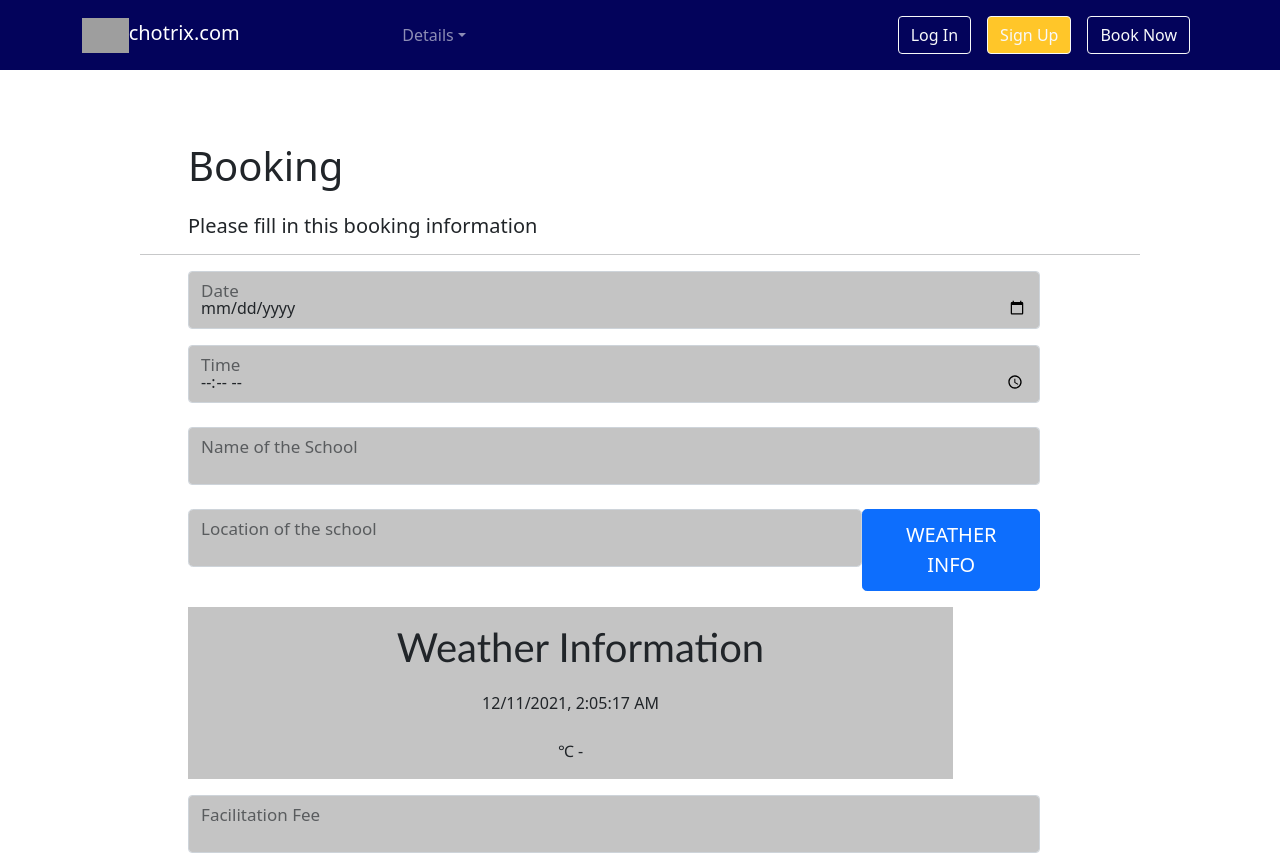
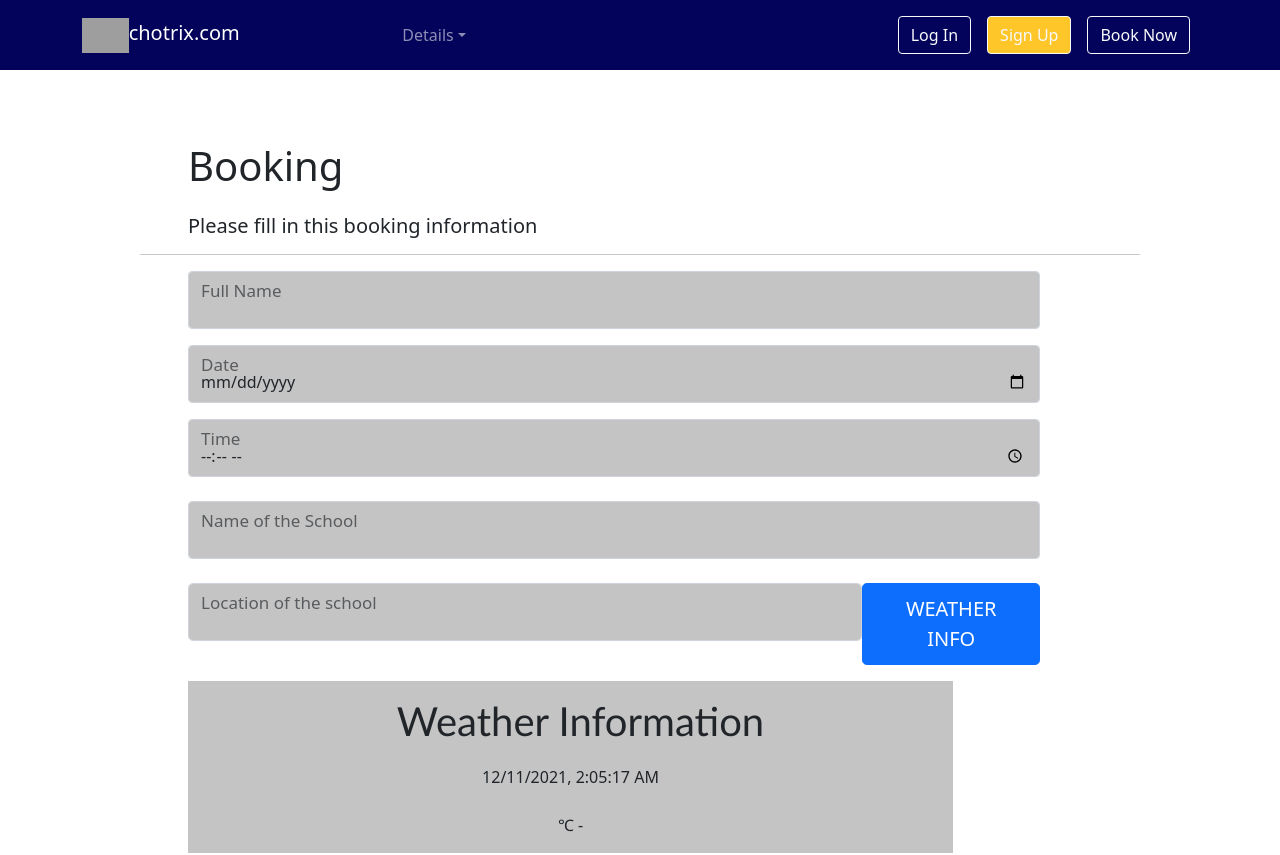
Before and after one commit to JOANITA-51/booking, a React (Create React App) app in the folder booking/: page /book-now in a window 1280 px wide. Shown: the top 855 px of the page. Built offline with nearby package versions, Linux system fonts and the light colour scheme; grey boxes are pictures that could not be loaded.

Commit message:
Added an input field

```diff
--- a/booking/src/components/pages/BookNow.js
+++ b/booking/src/components/pages/BookNow.js
@@ -11,6 +11,10 @@ function BookNow() {
                 <h5 className='ms-5 fw-normal' >Please fill in this booking information</h5>
                 <hr  />
                 <Form className='text-center' method='post' action='/addPreference' >
+
+                    <FloatingLabel controlId="floatingInput"  label="Full Name"  className="mb-3 ms-5 fs-5" >
+                        <Form.Control type="text" name="user" />
+                    </FloatingLabel>
 
                     <FloatingLabel controlId="floatingInput"  label="Date"  className="mb-3 ms-5 fs-5" >
                         <Form.Control type="date" name="bookingDate" />
```
Also changed, not shown: 1 other file (tests, documents, lock files or other folders).
